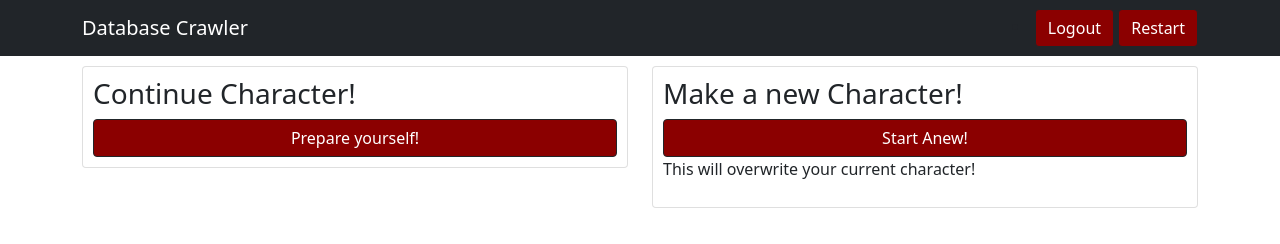
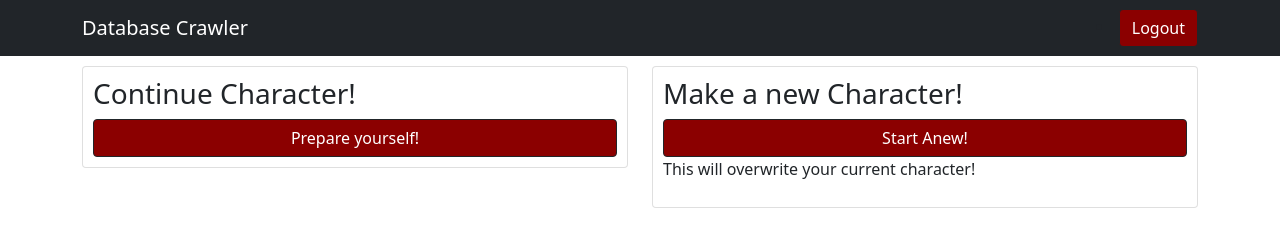
Before and after one commit to Pting1995/Database-Crawler, a website: page public/member.html in a window 1280 px wide. Drawn offline with nearby package versions, Linux system fonts and the light colour scheme.

Commit message:
switch order of restart button

```diff
--- a/public/member.html
+++ b/public/member.html
@@ -16,7 +16,7 @@
       <a class="navbar-brand">Database Crawler</a>
       <li class="nav-item">
         <a type="submit" class="btn btn-dark" id="btn-logout" href="/logout">Logout</a>
-        <a class="btn btn-dark" href="/member">Restart</a>
+
       </li>
     </div>
   </nav>
```
Also changed, not shown: public/death.html (+2 -1 lines), public/ending.html (+2 -1 lines), public/game.html (+2 -1 lines).
